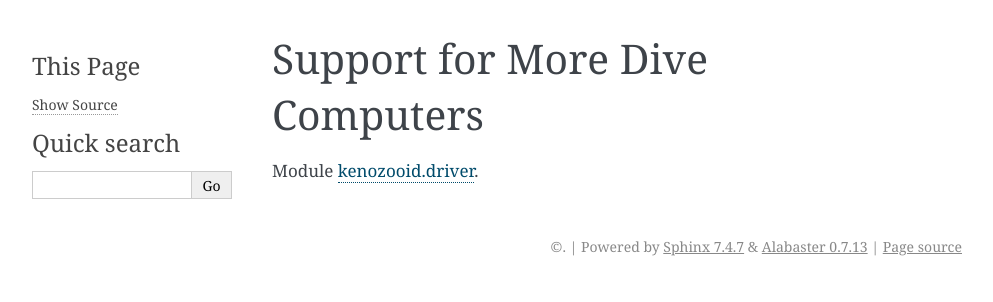
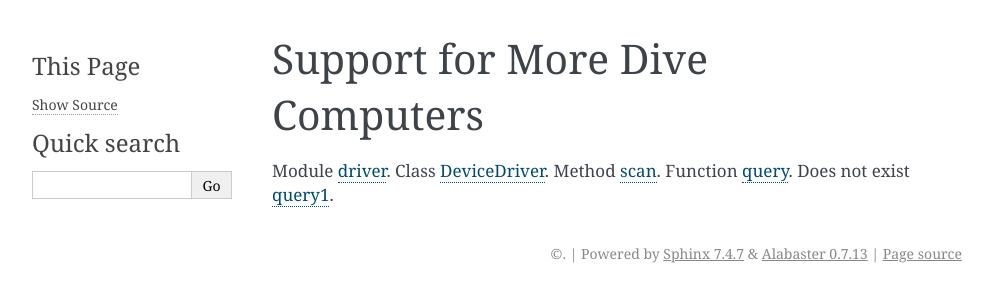
Before and after one commit to gitGNU/gnu_kenozooid, a Sphinx documentation site: the page built from doc/moredev.txt, in a window 1280 px wide. Shown: the top 302 px of the page, without its empty margins (148-1141 px from the left). Built offline with Sphinx 7.4.7, drawn with Linux system fonts in a browser that asks for light colours; part of the change alters nothing that is shown.

Commit message:
- finished sphinx extension to integrate documentation sets generated by   sphinx and epydoc

```diff
--- a/doc/extapi.py
+++ b/doc/extapi.py
@@ -18,13 +18,32 @@
 # along with this program.  If not, see <http://www.gnu.org/licenses/>.
 #
 
-from docutils import nodes, utils
+import os.path
+from docutils import nodes
 
 def api_role(role, rawtext, text, lineno, inliner, options={}, content=[]):
     basedir = 'api'
+    prefix = 'doc/_build/html/' # fixme: fetch it from configuration
+    exists = lambda f: os.path.exists(prefix + f)
 
     name = '%s' % text
     file = '%s/%s-module.html' % (basedir, text)
+    if not exists(file):
+        name = text.split('.')[-1]
+        file = '%s/%s-class.html' % (basedir, text)
+    if not exists(file):
+        chunks = text.split('.')
+        method = chunks[-1]
+        file = '%s/%s-module.html' % (basedir, '.'.join(chunks[:-1]))
+        if exists(file):
+            file = '%s#%s' % (file, method)
+        else:
+            file = '%s/%s-class.html' % (basedir, '.'.join(chunks[:-1]))
+            if exists(file):
+                file = '%s/%s-class.html#%s' % (basedir, '.'.join(chunks[:-1]), method)
+            #else:
+            #    # cannot find reference, just inline the text
+            #    return [nodes.literal(rawtext, text)], []
 
     node = nodes.reference(rawtext, name, refuri=file, **options)
     return [node], []
--- a/doc/moredev.txt
+++ b/doc/moredev.txt
@@ -2,3 +2,7 @@ Support for More Dive Computers
 ===============================
 
 Module :api:`kenozooid.driver`.
+Class :api:`kenozooid.iface.DeviceDriver`.
+Method :api:`kenozooid.iface.DeviceDriver.scan`.
+Function :api:`kenozooid.iface.query`.
+Does not exist :api:`kenozooid.iface.query1`.
```
